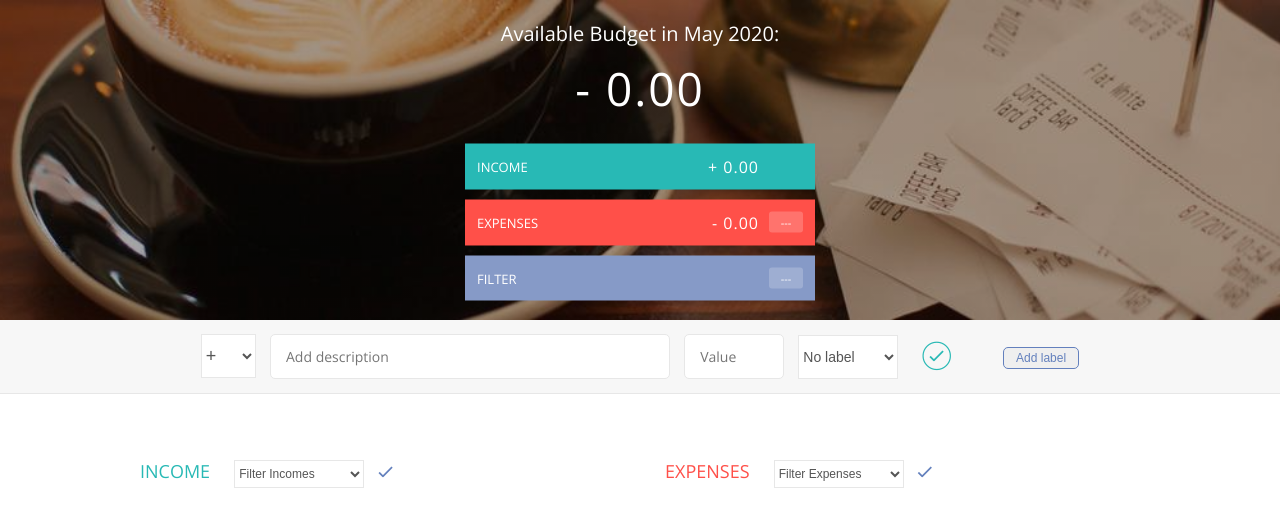
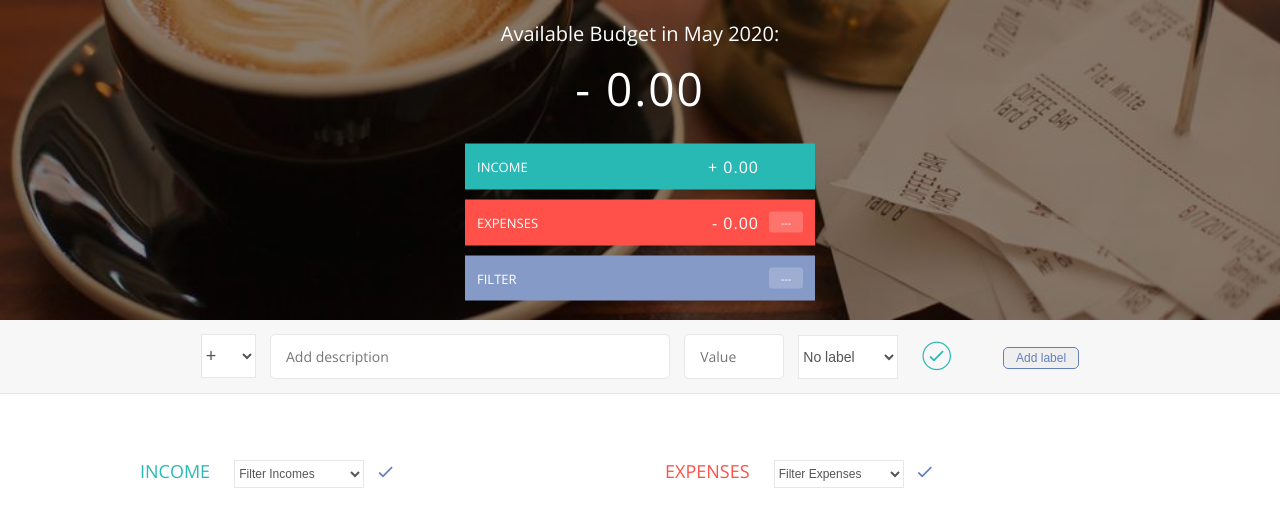
Before and after one commit to JM-SE/Budget-calculator, a plain HTML site: page index.html in a window 1280 px wide. Drawn offline with nearby package versions, Linux system fonts and the light colour scheme.

Commit message:
style changes

```diff
--- a/style.css
+++ b/style.css
@@ -41,7 +41,7 @@ body {
 
 .top {
     height: 40vh;
-    background-image: linear-gradient(rgba(0, 0, 0, 0.35), rgba(0, 0, 0, 0.35)),
+    background-image: linear-gradient(rgba(0, 0, 0, 0.45), rgba(0, 0, 0, 0.45)),
         url(back.jpg);
     background-size: cover;
     background-position: center;
```
